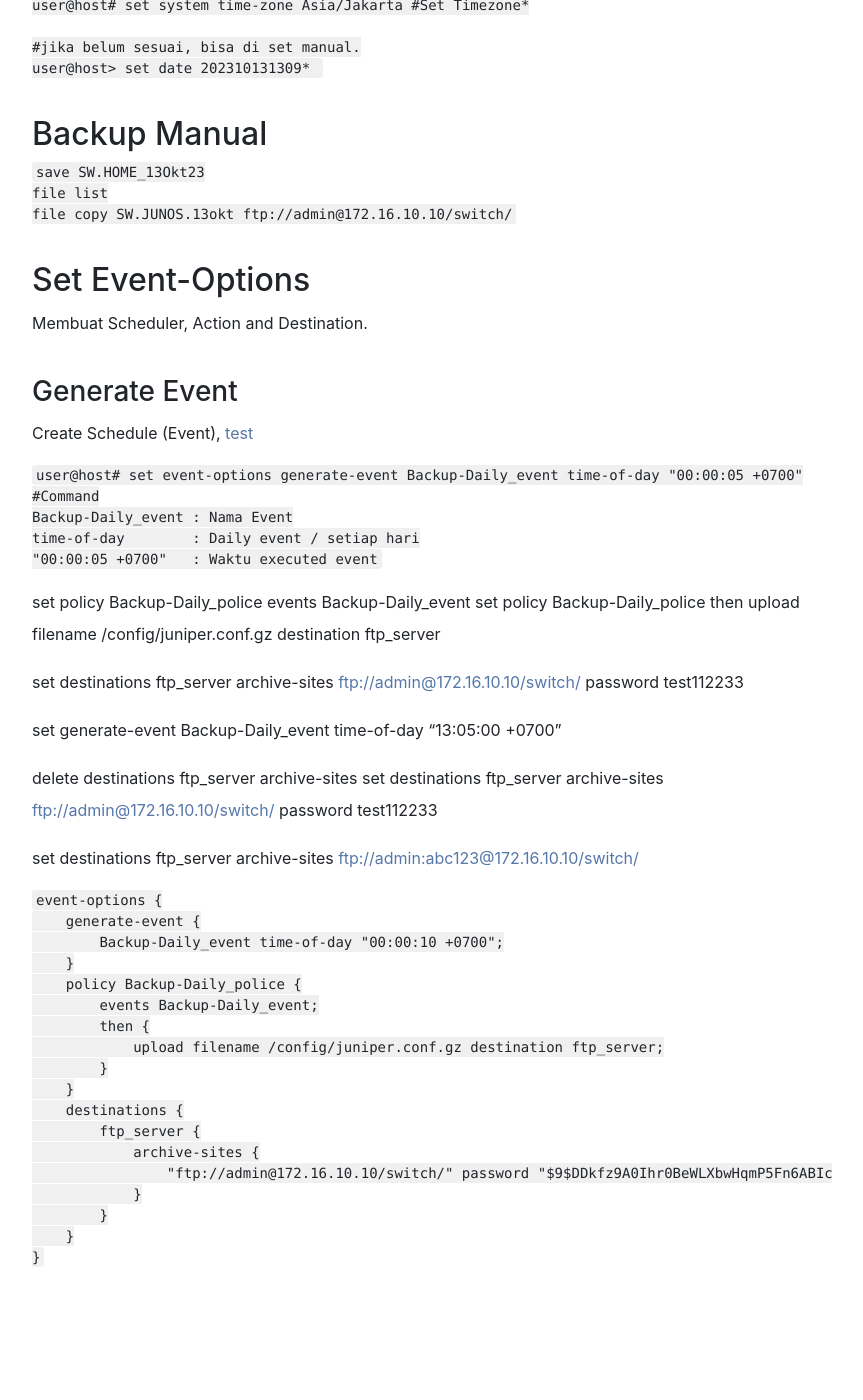
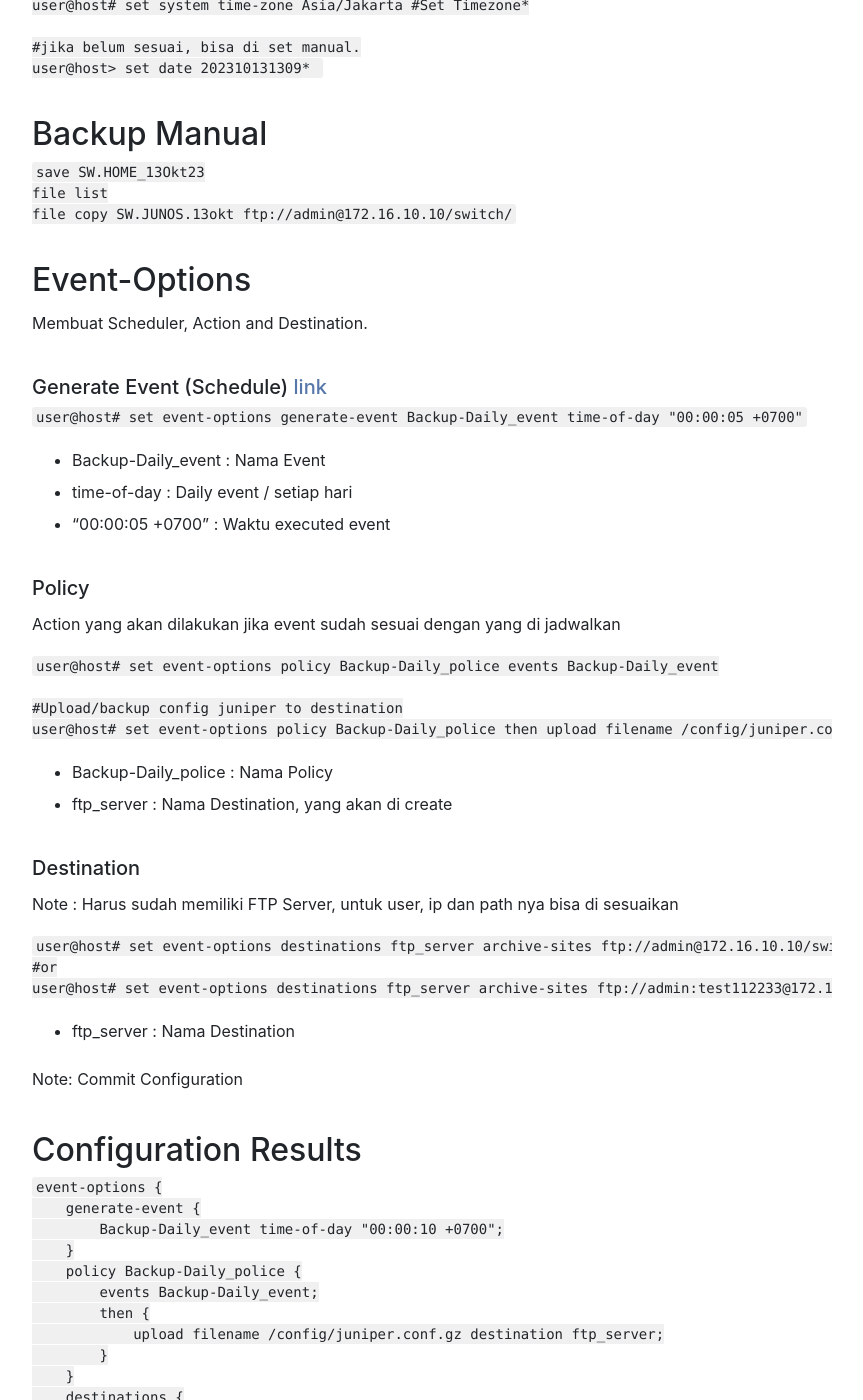
Before and after one commit to raflimaulanarizki/raflimaulanarizki.github.io, a Jekyll site: the page built from _posts/2023-10-30-Automatic_backup_Junos.md, in a window 1280 px wide and 1400 px high, scrolled down 1199 px. Shown: the whole window, without its empty margins (208-1071 px from the left). Built offline with Jekyll 4.4.1, drawn with Linux system fonts in a browser that asks for light colours; nearby versions of some CDN libraries; comment, search, counter and statistics services are not loaded; a style sheet for code colours, icons or effects is not loaded; some of the changed text lies outside the part shown.

Commit message:
automatic backup junos

````diff
--- a/_posts/2023-10-30-Automatic_backup_Junos.md
+++ b/_posts/2023-10-30-Automatic_backup_Junos.md
@@ -22,7 +22,6 @@ user@host# set system time-zone Asia/Jakarta #Set Timezone*
 #jika belum sesuai, bisa di set manual.
 user@host> set date 202310131309*
 ```
-
 ## Backup Manual
 
 ```bash
@@ -31,34 +30,41 @@ file list
 file copy SW.JUNOS.13okt ftp://admin@172.16.10.10/switch/
 ```
 
-## Set Event-Options
-
+## Event-Options
 Membuat Scheduler, Action and Destination.
 
-### Generate Event
+##### Generate Event (Schedule) [link](https://www.juniper.net/documentation/us/en/software/junos/automation-scripting/topics/ref/statement/generate-event-edit-event-options.html)
 
-Create Schedule (Event), [test](https://www.juniper.net/documentation/us/en/software/junos/automation-scripting/topics/ref/statement/generate-event-edit-event-options.html)
+```sh
+user@host# set event-options generate-event Backup-Daily_event time-of-day "00:00:05 +0700"
+```
+- Backup-Daily_event : Nama Event
+- time-of-day        : Daily event / setiap hari
+- "00:00:05 +0700"   : Waktu executed event
 
-```bash
-user@host# set event-options generate-event Backup-Daily_event time-of-day "00:00:05 +0700"
-#Command
-Backup-Daily_event : Nama Event
-time-of-day        : Daily event / setiap hari
-"00:00:05 +0700"   : Waktu executed event
+##### Policy
+Action yang akan dilakukan jika event sudah sesuai dengan yang di jadwalkan
+```sh
+user@host# set event-options policy Backup-Daily_police events Backup-Daily_event
+
+#Upload/backup config juniper to destination
+user@host# set event-options policy Backup-Daily_police then upload filename /config/juniper.conf.gz destination ftp_server
 ```
+- Backup-Daily_police : Nama Policy
+- ftp_server          : Nama Destination, yang akan di create
 
-set policy Backup-Daily_police events Backup-Daily_event
-set policy Backup-Daily_police then upload filename /config/juniper.conf.gz destination ftp_server
+##### Destination
+Note : Harus sudah memiliki FTP Server, untuk user, ip dan path nya bisa di sesuaikan
+```sh
+user@host# set event-options destinations ftp_server archive-sites ftp://admin@172.16.10.10/switch/ password test112233
+#or
+user@host# set event-options destinations ftp_server archive-sites ftp://admin:test112233@172.16.10.10/switch/
+```
+- ftp_server : Nama Destination
 
-set destinations ftp_server archive-sites [ftp://admin@172.16.10.10/switch/](ftp://admin@172.16.10.10/switch/) password test112233
+Note: Commit Configuration
 
-set generate-event Backup-Daily_event time-of-day "13:05:00 +0700"
-
-delete destinations ftp_server archive-sites
-set destinations ftp_server archive-sites [ftp://admin@172.16.10.10/switch/](ftp://admin@172.16.10.10/switch/) password test112233
-
-set destinations ftp_server archive-sites [ftp://admin:abc123@172.16.10.10/switch/](ftp://admin:test112233@172.16.10.10/switch/)
-
+## Configuration Results
 ```bash
 event-options {
     generate-event {
@@ -73,9 +79,12 @@ event-options {
     destinations {
         ftp_server {
             archive-sites {
-                "ftp://admin@172.16.10.10/switch/" password "$9$DDkfz9A0Ihr0BeWLXbwHqmP5Fn6ABIcAtEyreW82go"; ## SECRET-DATA
+                "ftp://admin@172.16.10.10/switch/" password "$9$SDFASDdfsdfsdfSDsfsdFSDd"; ## SECRET-DATA
             }
         }
     }
 }
 ```
+
+Reference
+- https://supportportal.juniper.net/s/article/Junos-How-to-take-configuration-backup-automatically?language=en_US
````
